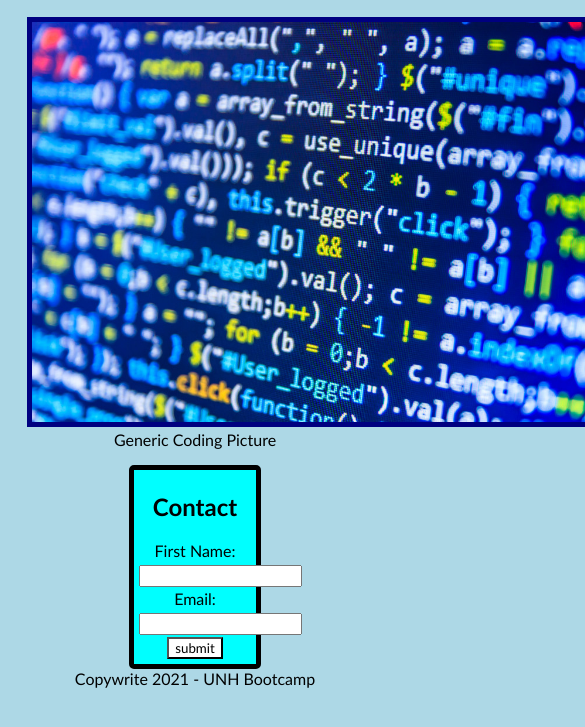
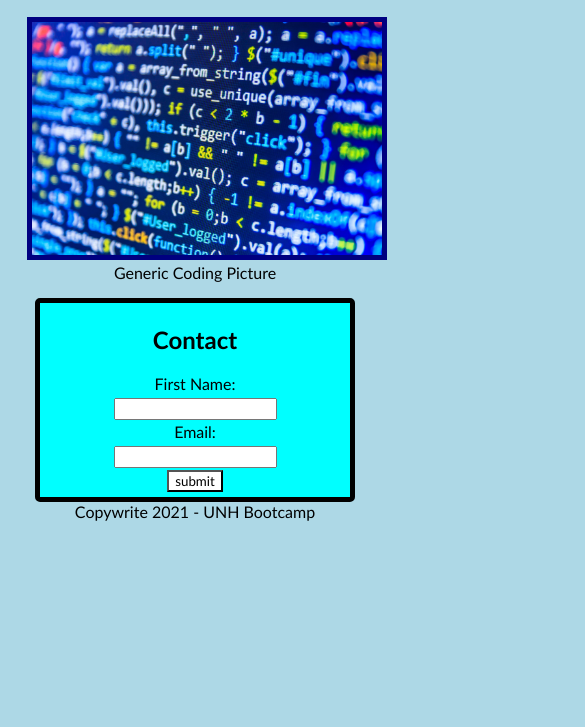
Before and after one commit to tallen1985/week-1-mini-project, a plain HTML site: page index.html in a window 390 px wide. Shown: the part 107-834 px from the top of the page, 585 px wide, since content can reach past the window. Drawn offline with Linux system fonts and the light colour scheme.

Commit message:
responsive

```diff
--- a/css/style.css
+++ b/css/style.css
@@ -34,14 +34,16 @@ li {
 #image-section img {
 
     border: 5px solid navy;
-    width:600px;
+    width:50%;
+    min-width: 350px;
 }
 #image-section p {
     margin-top: 0;
 }
 #contact {
     padding: 5px;
-    width: 30%;
+    width: 40%;
+    min-width: 300px;
     margin: 0 auto;
     border: 5px solid black;
     border-radius: 5px;
```
